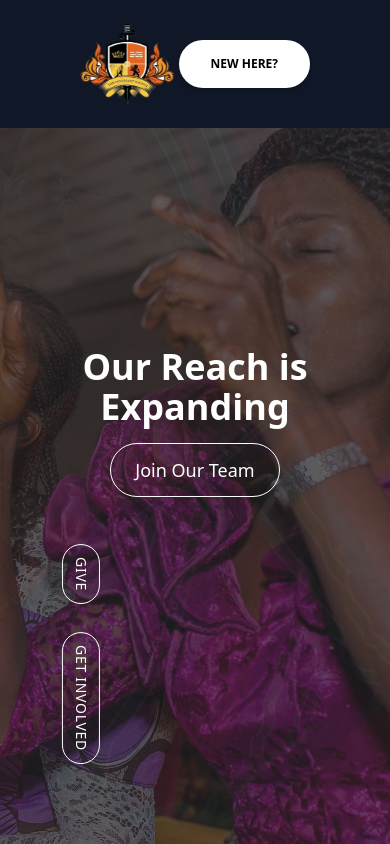
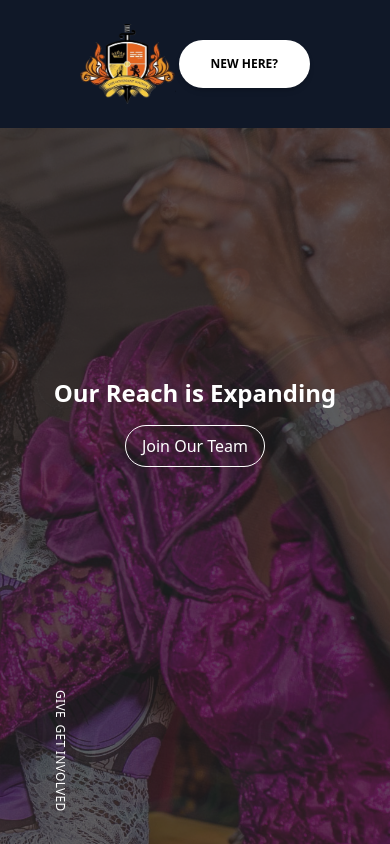
Before and after one commit to RichardBlaq/TCNigando, a React (Vite) app: page / in a window 390 px wide. Built offline with nearby package versions, Linux system fonts and the light colour scheme; no server answers.

Commit message:
Updated tab title

```diff
--- a/src/components/home.jsx
+++ b/src/components/home.jsx
@@ -29,14 +29,12 @@
   }, [index])
 
   return (
-    <div className='relative w-screen h-screen overflow-hidden'>
-      {' '}
-      {/* Full viewport, no overflow */}
+    <div className='relative w-full h-screen overflow-hidden'>
       {/* Background Image Slider */}
       <AnimatePresence>
         <motion.div
           key={bgImage}
-          className='absolute inset-0 bg-cover bg-center mt-28' // Absolute, full coverage
+          className='absolute inset-0 bg-cover bg-center'
           style={{ backgroundImage: `url(${bgImage})` }}
           initial={{ opacity: 0, scale: 1.1 }}
           animate={{ opacity: 1, scale: 1 }}
@@ -47,19 +45,19 @@
       {/* Dark Overlay */}
       <div className='absolute inset-0 bg-black opacity-60'></div>
       {/* Hero Content */}
-      <div className='absolute inset-0 flex flex-col justify-center items-center text-white text-center px-6 md:px-12 lg:px-24'>
-        <h1 className='text-4xl md:text-5xl lg:text-8xl font-bold'>
+      <div className='absolute inset-0 flex flex-col justify-center items-center text-white text-center px-4 sm:px-6'>
+        <h1 className='text-2xl sm:text-4xl md:text-5xl lg:text-6xl font-bold'>
           Our Reach is Expanding
         </h1>
-        <button className='mt-4 px-6 py-3 border border-white rounded-full text-lg font-medium hover:bg-white hover:text-black transition'>
+        <button className='mt-4 px-4 py-2 sm:px-6 sm:py-3 border border-white rounded-full text-base sm:text-lg font-medium hover:bg-white hover:text-black transition'>
           Join Our Team
         </button>
 
-        <div className='absolute left-4 bottom-12 flex flex-col items-center gap-2'>
-          <button className='outline-1 px-3 py-2 rounded-full rotate-90 uppercase tracking-wider text-sm font-medium mb-20'>
+        <div className='absolute left-2 sm:left-4 bottom-8 flex flex-col items-center gap-2'>
+          <button className='px-2 py-1 sm:px-3 sm:py-2 rounded-full rotate-90 uppercase tracking-wide text-xs sm:text-sm font-medium mb-8 sm:mb-12'>
             Give
           </button>
-          <button className='outline-1 px-3 py-2 rounded-full rotate-90 uppercase tracking-wider text-sm font-medium mb-20'>
+          <button className='px-2 py-1 sm:px-3 sm:py-2 rounded-full rotate-90 uppercase tracking-wide text-xs sm:text-sm font-medium mb-8 sm:mb-12'>
             Get Involved
           </button>
         </div>
```
